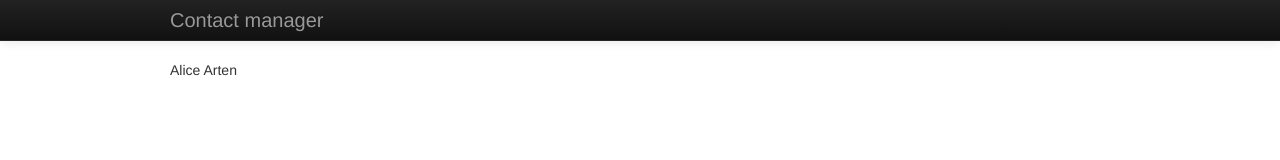
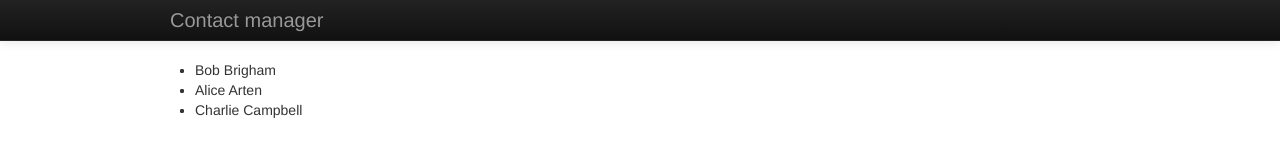
Before and after one commit to qbahers/marionette-tutorial, a plain HTML site: page index.html in a window 1280 px wide. Drawn offline with Linux system fonts and the light colour scheme.

Commit message:
Display a collection of models

```diff
--- a/index.html
+++ b/index.html
@@ -22,8 +22,8 @@
 	  replaced by our app as soon as we start it</p>
     </div>
 
-    <script type="text/template" id="contact-template">
-      <p><%= firstName %> <%= lastName %></p>
+    <script type="text/template" id="contact-list-item">
+      <li><%= firstName %> <%= lastName %></li>
     </script>
 
     <script src="./assets/js/vendor/jquery.js"></script>
@@ -41,22 +41,44 @@
 
       ContactManager.Contact = Backbone.Model.extend({});
 
-      ContactManager.ContactView = Marionette.ItemView.extend({
-	template: "#contact-template"
+      ContactManager.ContactCollection = Backbone.Collection.extend({
+	model: ContactManager.Contact
+      });
+
+      ContactManager.ContactItemView = Marionette.ItemView.extend({
+	tagName: "li",
+	template: "#contact-list-item"
+      });
+
+      ContactManager.ContactsView = Marionette.CollectionView.extend({
+	tagName: "ul",
+	childView: ContactManager.ContactItemView
       });
 
       ContactManager.on("start", function(){
-	var alice = new ContactManager.Contact({
-	  firstName: "Alice",
-	  lastName: "Arten",
-	  phoneNumber: "555-0184"
+	var contacts = new ContactManager.ContactCollection([
+	  {
+	    firstName: "Bob",
+	    lastName: "Brigham",
+	    phoneNumber: "555-0163"
+	  },
+	  {
+	    firstName: "Alice",
+	    lastName: "Arten",
+	    phoneNumber: "555-0184"
+	  },
+	  {
+	    firstName: "Charlie",
+	    lastName: "Campbell",
+	    phoneNumber: "555-0129"
+	  }
+	]);
+
+	var contactsListView = new ContactManager.ContactsView({
+	  collection: contacts
 	});
 
-	var aliceView = new ContactManager.ContactView({
-	  model: alice
-	});
-
-	ContactManager.mainRegion.show(aliceView);
+	ContactManager.mainRegion.show(contactsListView);
       });
 
       ContactManager.start();
```
